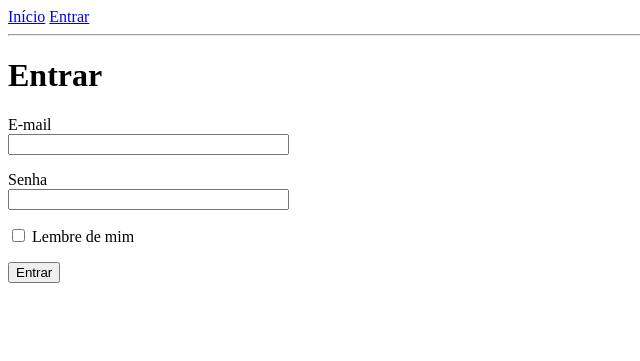
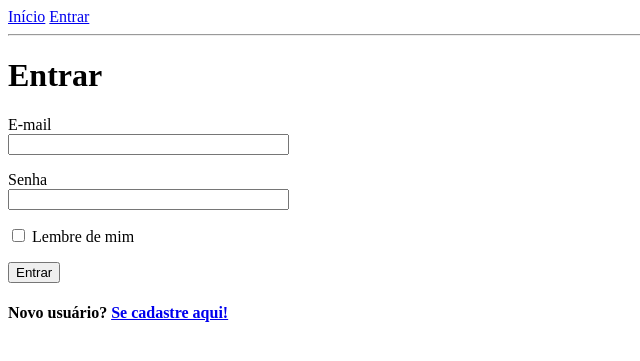
Before and after one commit to MariaCarolinass/Mini-Twitter, a Flask app: page /login in a window 1280 px wide. Shown: the top 361 px of the page, without its empty margins (0-640 px from the left). Run offline with Flask 2, Linux system fonts and the light colour scheme.

Commit message:
add link p cadastrar novo usuario

```diff
--- a/app/templates/login.html
+++ b/app/templates/login.html
@@ -16,5 +16,7 @@
         <p>{{ form.remember_me() }} {{ form.remember_me.label }}</p>
         <p>{{ form.submit() }}</p>
     </form>
+    <h4>Novo usuário? <a href="{{ url_for('register') }}">
+      Se cadastre aqui!</a></h4>
 
 {% endblock %}
```
